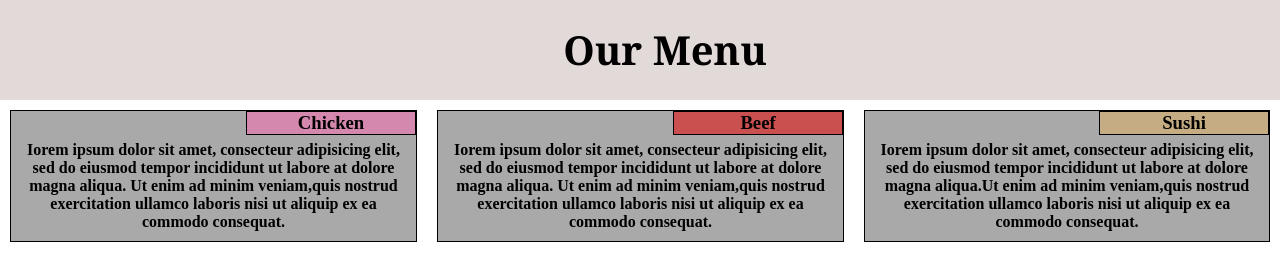
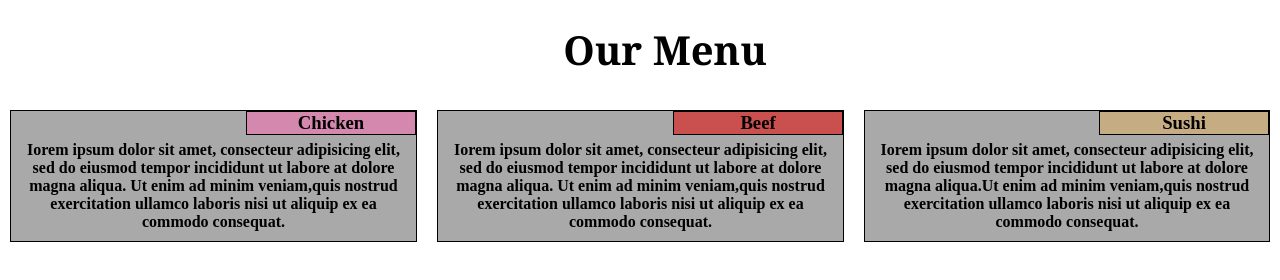
Before and after one commit to MinhQuan7/module2_solution, a plain HTML site: page index.html in a window 1280 px wide. Drawn offline with Linux system fonts and the light colour scheme.

Commit message:
Update style.css

```diff
--- a/css/style.css
+++ b/css/style.css
@@ -4,7 +4,7 @@
     margin: 0;
 }
 .box {
-    background-color: rgb(226, 217, 217);
+    background-color:white;
     display: block;
     height: 100px;
     position: relative;
```
